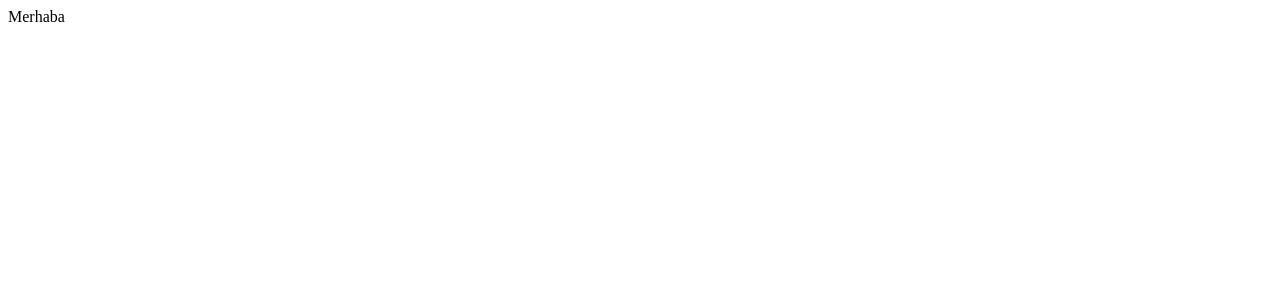
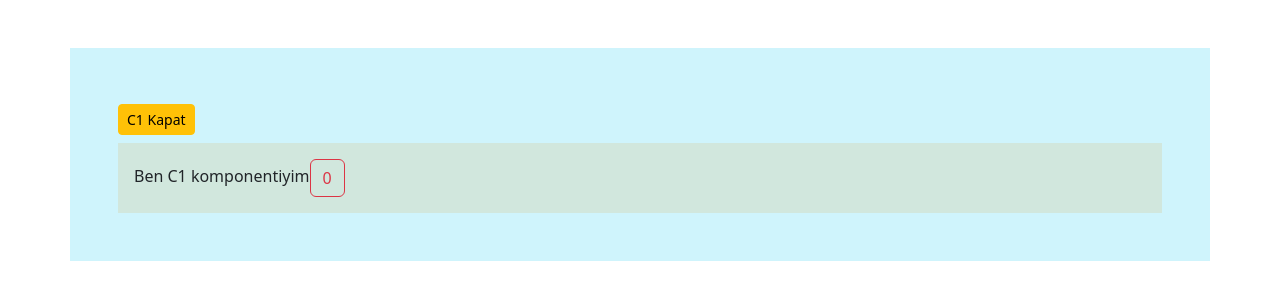
Before and after one commit to AbdullahBilir/hafta10, a React (Create React App) app: page / in a window 1280 px wide. Shown: the top 300 px of the page. Built offline with nearby package versions, Linux system fonts and the light colour scheme.

Commit message:
Mount unmount bakıldı

```diff
--- a/public/index.html
+++ b/public/index.html
@@ -6,6 +6,12 @@
     <meta name="viewport" content="width=device-width, initial-scale=1" />
 
     <title>React App</title>
+    <link
+      href="https://cdn.jsdelivr.net/npm/bootstrap@5.3.3/dist/css/bootstrap.min.css"
+      rel="stylesheet"
+      integrity="sha384-QWTKZyjpPEjISv5WaRU9OFeRpok6YctnYmDr5pNlyT2bRjXh0JMhjY6hW+ALEwIH"
+      crossorigin="anonymous"
+    />
   </head>
   <body>
     <div id="root"></div>
--- a/src/App.js
+++ b/src/App.js
@@ -1,5 +1,25 @@
+import { useState } from "react";
+import C1 from "./C1";
+
 function App() {
-  return <>Merhaba</>;
+  const [closec1, openc1] = useState(false);
+  const [sayac, setSayac] = useState(0);
+
+  return (
+    <>
+      <div className="container bg-info-subtle p-5 my-5">
+        <button
+          onClick={() => {
+            openc1(!closec1);
+          }}
+          className="btn btn-warning btn-sm my-2"
+        >
+          C1 Kapat
+        </button>
+        {!closec1 && <C1 sayac={sayac} setSayac={setSayac} />}
+      </div>
+    </>
+  );
 }
 
 export default App;
--- /dev/null
+++ b/src/C1.jsx
@@ -0,0 +1,25 @@
+import { useEffect, useState } from "react";
+
+function C1({ sayac, setSayac }) {
+  useEffect(() => {
+    console.log("c1 render oldu");
+  }, []);
+
+  return (
+    <>
+      <div className="bg-success-subtle p-3">
+        Ben C1 komponentiyim
+        <button
+          onClick={() => {
+            setSayac((eskideger) => eskideger + 1);
+          }}
+          className="btn btn-outline-danger"
+        >
+          {sayac}
+        </button>
+      </div>
+    </>
+  );
+}
+
+export default C1;
```
